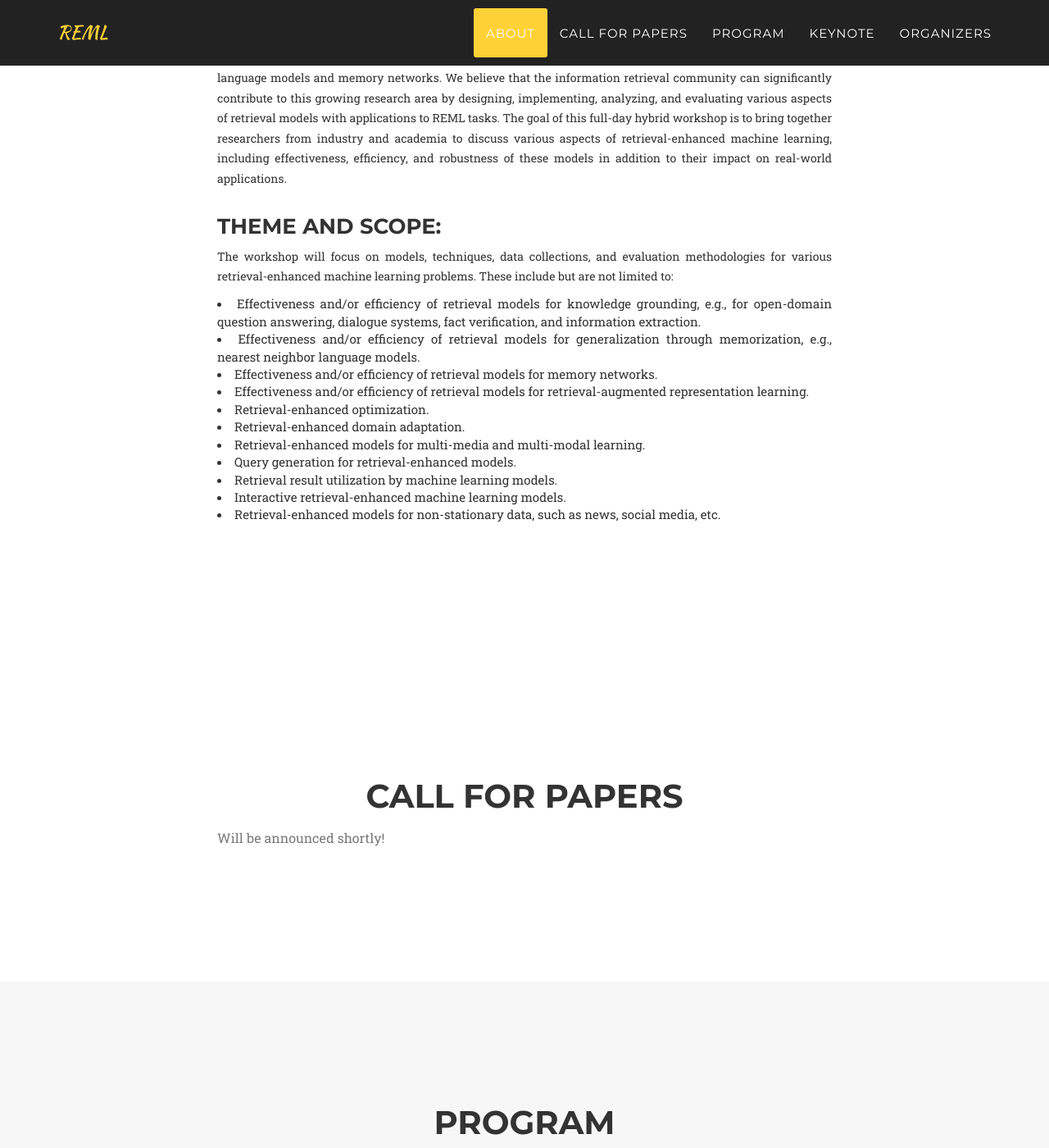
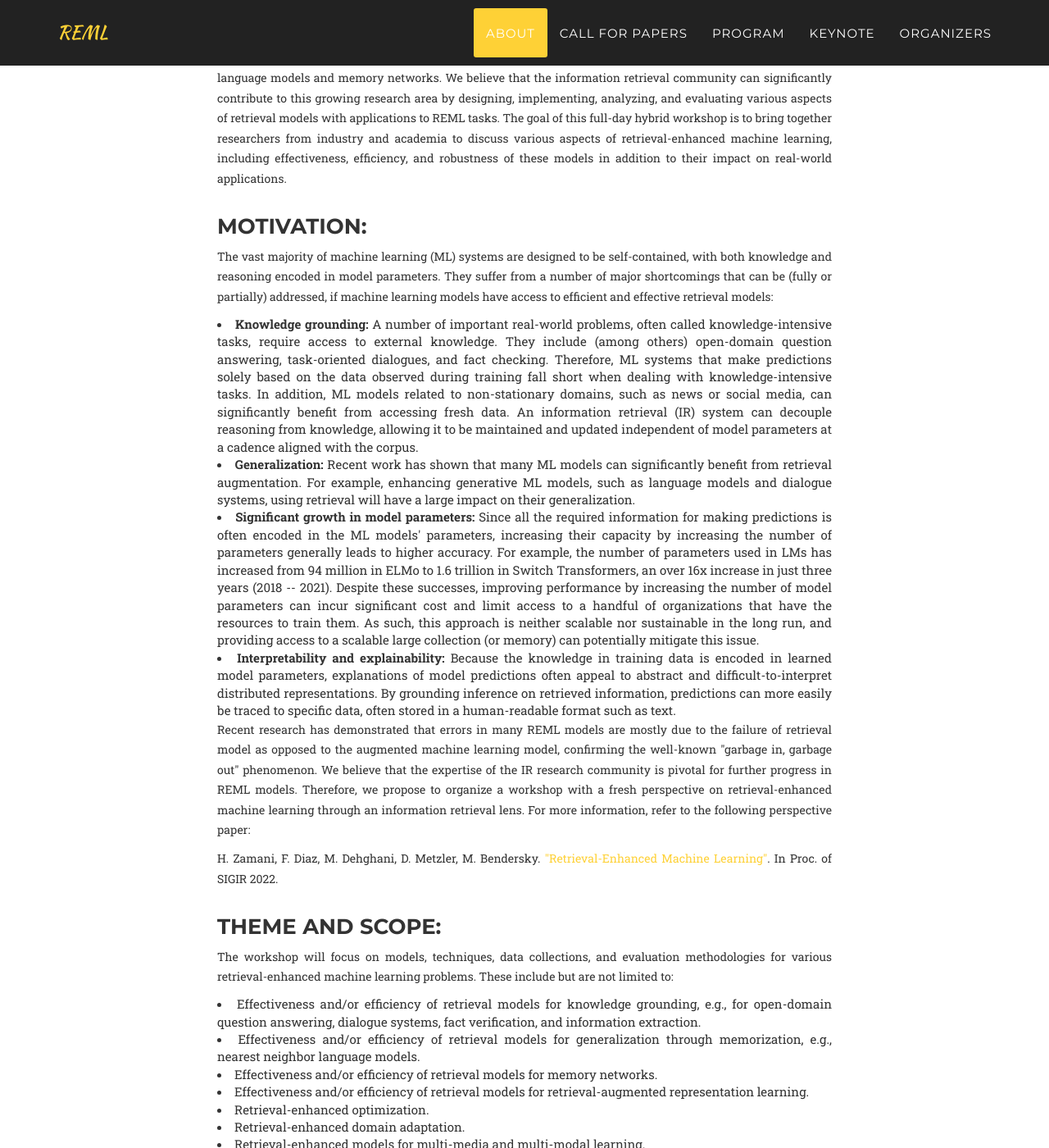
Before and after one commit to reml-workshop/reml-workshop.github.io, a Jekyll site: the page built from index.html, in a window 1280 px wide and 1400 px high, scrolled down 1187 px. Shown: the whole window at 82% size. Built offline with Jekyll 4.4.1, drawn with Linux system fonts in a browser that asks for light colours; some web fonts are replaced.

Commit message:
Update about.html

```diff
--- a/_includes/about.html
+++ b/_includes/about.html
@@ -13,6 +13,22 @@
                     </div>
                 </div>
             </div>
+			<div class="row">
+				<div class="col-lg-8 col-lg-offset-2 text-justify">
+					<p class="large text-muted">
+						<h3>Motivation:</h3>
+						<p>The vast majority of machine learning (ML) systems are designed to be self-contained, with both knowledge and reasoning encoded in model parameters. They suffer from a number of major shortcomings that can be (fully or partially) addressed, if machine learning models have access to efficient and effective retrieval models:</p>
+						<li><b>Knowledge grounding:</b> A number of important real-world problems, often called knowledge-intensive tasks, require access to external knowledge. They include (among others) open-domain question answering, task-oriented dialogues, and fact checking. Therefore, ML systems that make predictions solely based on the data observed during training fall short when dealing with knowledge-intensive tasks. In addition, ML models related to non-stationary domains, such as news or social media, can significantly benefit from accessing fresh data. An information retrieval (IR) system can decouple reasoning from knowledge, allowing it to be maintained and updated independent of model parameters at a cadence aligned with the corpus.</li>
+						<li><b>Generalization:</b> Recent work has shown that many ML models can significantly benefit from retrieval augmentation. For example, enhancing generative ML models, such as language models and dialogue systems, using retrieval will have a large impact on their generalization.</li>
+						<li><b>Significant growth in model parameters:</b> Since all the required information for making predictions is often encoded in the ML models' parameters, increasing their capacity by increasing the number of parameters generally leads to higher accuracy. For example, the number of parameters used in LMs has increased from 94 million in ELMo to 1.6 trillion in Switch Transformers, an over 16x increase in just three years (2018 -- 2021). Despite these successes, improving performance by increasing the number of model parameters can incur significant cost and limit access to a handful of organizations that have the resources to train them. As such, this approach is neither scalable nor sustainable in the long run, and providing access to a scalable large collection (or memory) can potentially mitigate this issue.</li>
+						<li><b>Interpretability and explainability:</b> Because the knowledge in training data is encoded in learned model parameters, explanations of model predictions often appeal to abstract and difficult-to-interpret distributed representations. By grounding inference on retrieved information, predictions can more easily be traced to specific data, often stored in a human-readable format such as text.</li>
+
+						<p>Recent research has demonstrated that errors in many REML models are mostly due to the failure of retrieval model as opposed to the augmented machine learning model, confirming the well-known "garbage in, garbage out" phenomenon. We believe that the expertise of the IR research community is pivotal for further progress in REML models. Therefore, we propose to organize a workshop with a fresh perspective on retrieval-enhanced machine learning through an information retrieval lens. For more information, refer to the following perspective paper:</p>
+
+						<p>H. Zamani, F. Diaz, M. Dehghani, D. Metzler, M. Bendersky. <a href="https://dl.acm.org/doi/10.1145/3477495.3531722">"Retrieval-Enhanced Machine Learning"</a>. In Proc. of SIGIR 2022.</p>
+					</p>
+				</div>
+			</div>
             <div class="row">
 	    	<div class="col-lg-8 col-lg-offset-2 text-justify">
 	        	<p class="large text-muted">
```
